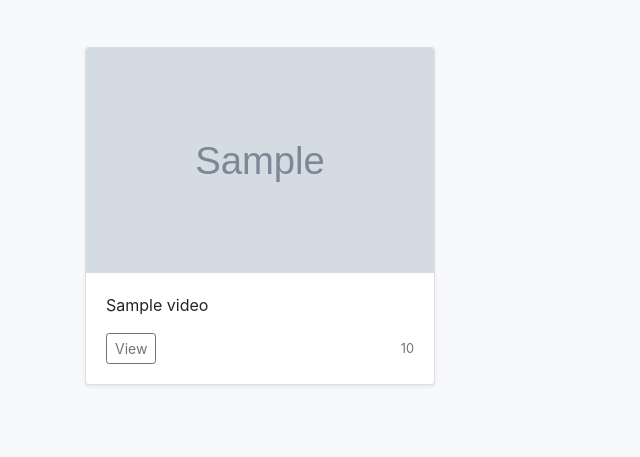
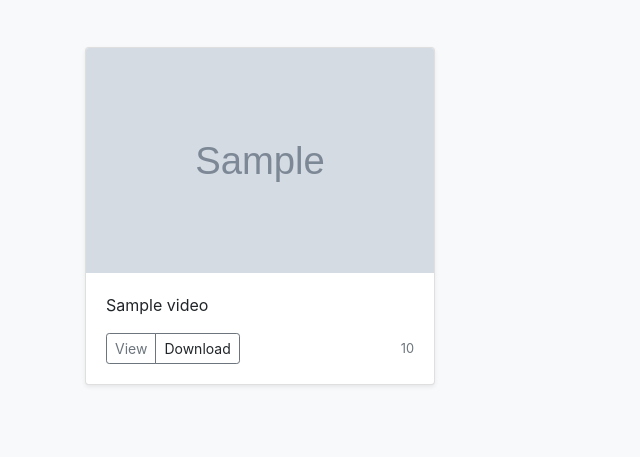
Before and after one commit to efmarcial/Downloader, a Django app: template ytmp/search/templates/search/index.html in a window 1280 px wide. Shown: the part 387-844 px from the top of the page, without its empty margins (0-640 px from the left). Run offline with Django 3.2, Linux system fonts and the light colour scheme; the template is opened without the code that fills it: most values are stand-ins (such as "Sample title", 1, 10 or a date in 2020); grey boxes marked "Sample" are stand-in pictures; some libraries are stand-ins or nearby versions.

Commit message:
download btn

```diff
--- a/ytmp/search/templates/search/index.html
+++ b/ytmp/search/templates/search/index.html
@@ -66,6 +66,7 @@
               <div class="d-flex justify-content-between align-items-center">
                 <div class="btn-group">
                   <a type="button" href="{{video.url}}" class="btn btn-sm btn-outline-secondary">View</a>
+                  <a type="button" class="btn btn-sm btn-outline-secondary">Download</a>
                 </div>
                 <small class="text-muted">{{video.duration}}</small>
               </div>
```
